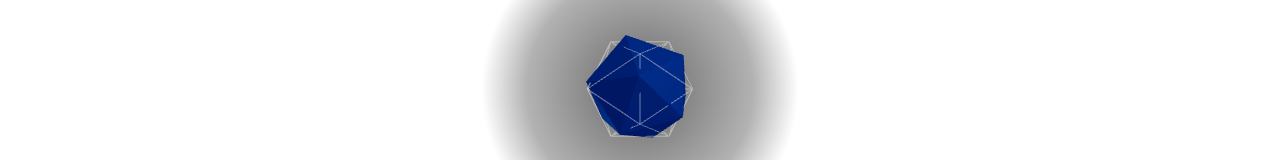
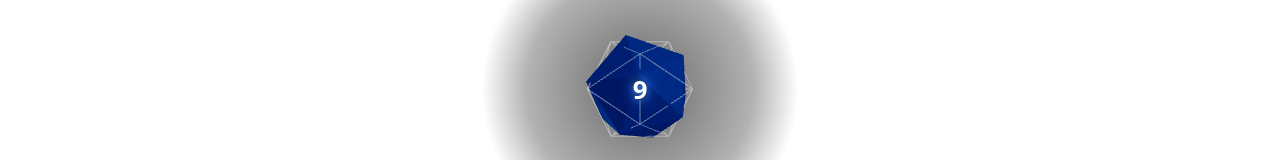
Before and after one commit to weezyvasya/DND, a React (Vite) app: page / in a window 1280 px wide. Both pictures are taken after a click on the button "🎲 ROLL". Shown: the part 259-419 px from the top of the page. Built offline with nearby package versions, Linux system fonts and the light colour scheme.

Commit message:
aded result on dice, updated click-through mode

```diff
--- a/package.json
+++ b/package.json
@@ -12,7 +12,7 @@
     "make:win": "npm run build && electron-forge make --platform=win32 --arch=x64",
     "build": "vite build --config vite.main.config.ts && vite build --config vite.preload.config.ts && vite build --config vite.renderer.config.ts",
     "dev": "vite --config vite.renderer.config.ts",
-    "clean": "rmdir /s /q .vite 2>nul && rmdir /s /q out 2>nul",
+    "clean": "rm -rf .vite out || true",
     "quick-installer": "npm run clean && npm run build && npm run make:win"
   },
   "author": {
@@ -35,6 +35,7 @@
     "@vitejs/plugin-react": "^4.2.1",
     "autoprefixer": "^10.4.24",
     "electron": "^28.0.0",
+    "electron-winstaller": "^5.4.0",
     "eslint": "^8.56.0",
     "eslint-plugin-react": "^7.33.2",
     "eslint-plugin-react-hooks": "^4.6.0",
@@ -54,7 +55,7 @@
   "config": {
     "forge": {
       "packagerConfig": {
-        "asar": true,
+        "asar": false,
         "name": "D20 Dice Roller",
         "executableName": "d20-dice-roller",
         "win32metadata": {
--- a/src/components/App.tsx
+++ b/src/components/App.tsx
@@ -99,8 +99,9 @@ const App: React.FC = () => {
   useEffect(() => {
     // Set click-through mode
     // Disable click-through when:
-    // - Settings is open
-    // - Mouse is hovering over UI elements
+    // - Settings is open (need to interact with settings)
+    // - Mouse is hovering over any UI element (buttons, dice, panels)
+    // Click-through works on empty areas, UI elements remain clickable
     if (window.electronAPI) {
       const shouldClickThrough = state.clickThrough && !state.showSettings && !isMouseOverUI;
       window.electronAPI.setClickThrough(shouldClickThrough);
@@ -254,6 +255,8 @@ const App: React.FC = () => {
           selectedDie: die,
           isDiceVisible: true,
           result: null,
+          multiTotal: null,
+          multiBreakdown: [],
         };
       }
 
@@ -263,7 +266,15 @@ const App: React.FC = () => {
 
   const handleHideCenterDice = () => {
     if (state.isRolling) return;
-    setState((prev) => ({ ...prev, isDiceVisible: false }));
+    setState((prev) => ({
+      ...prev,
+      isDiceVisible: false,
+      result: null,
+      multiTotal: null,
+      multiBreakdown: [],
+    }));
+    // Reset mouse over state so click-through can work immediately
+    setIsMouseOverUI(false);
   };
 
   const handleToggleMultiMode = () => {
@@ -426,7 +437,7 @@ const App: React.FC = () => {
               </button>
 
               <Dice3D
-                result={state.result}
+                result={state.result ?? state.multiTotal}
                 isRolling={state.isRolling}
                 animationSpeed={state.animationSpeed}
                 onRoll={handleRoll}
@@ -436,30 +447,23 @@ const App: React.FC = () => {
             </div>
           )}
 
-          {/* Result Display */}
-          {!state.isMultiMode &&
-            state.isDiceVisible &&
-            state.result &&
-            !state.isRolling && (
+          {/* Result Display - Single dice mode */}
+          {state.result &&
+            !state.isRolling &&
+            state.multiTotal === null && (
               <div className="mt-4 text-7xl font-black text-blue-400 result-text">
                 {state.result}
               </div>
             )}
 
-          {state.isMultiMode && state.isDiceVisible && (
-            <>
-              {selectionLabel && (
-                <div className="mt-4 px-4 py-2 rounded-lg ui-panel text-lg text-blue-400 font-bold tracking-wide">
-                  {selectionLabel}
-                </div>
-              )}
-
+          {/* Result Display - Multi dice mode (shows even after mode exits) */}
           {state.multiTotal !== null && !state.isRolling && (
-                <div className="mt-3 text-6xl font-black text-blue-400 result-text">
+            <div className="mt-4 text-7xl font-black text-blue-400 result-text">
               {state.multiTotal}
             </div>
           )}
 
+          {/* Multi breakdown details */}
           {state.multiBreakdown.length > 0 && !state.isRolling && (
             <div className="mt-3 px-4 py-2 rounded-lg ui-panel text-sm text-white text-center space-y-1">
               {state.multiBreakdown.map((entry) => (
@@ -470,7 +474,12 @@ const App: React.FC = () => {
               ))}
             </div>
           )}
-            </>
+
+          {/* Multi mode selection label */}
+          {state.isMultiMode && selectionLabel && (
+            <div className="mt-4 px-4 py-2 rounded-lg ui-panel text-lg text-blue-400 font-bold tracking-wide">
+              {selectionLabel}
+            </div>
           )}
 
           {/* Roll Button */}
--- a/src/components/Dice3D.tsx
+++ b/src/components/Dice3D.tsx
@@ -1,6 +1,6 @@
 import React, { useRef, useEffect, useMemo } from 'react';
 import { Canvas, useFrame } from '@react-three/fiber';
-import { PerspectiveCamera } from '@react-three/drei';
+import { PerspectiveCamera, Html } from '@react-three/drei';
 import * as THREE from 'three';
 
 type DiceSize = 'small' | 'medium' | 'large' | 'xl';
@@ -174,6 +174,36 @@ const DiceMesh: React.FC<DiceMeshProps> = ({ result, isRolling, animationSpeed,
           emissive="#1e40af"
           emissiveIntensity={0.2}
         />
+
+        {/* Result number displayed on the dice */}
+        {result !== null && !isRolling && (
+          <Html
+            center
+            distanceFactor={3}
+            style={{
+              pointerEvents: 'none',
+              userSelect: 'none',
+            }}
+          >
+            <div
+              style={{
+                fontSize: '2.5rem',
+                fontWeight: 900,
+                color: '#ffffff',
+                textShadow: `
+                  0 0 10px rgba(59, 130, 246, 1),
+                  0 0 20px rgba(59, 130, 246, 0.8),
+                  0 0 30px rgba(59, 130, 246, 0.6),
+                  2px 2px 4px rgba(0, 0, 0, 1),
+                  -2px -2px 4px rgba(0, 0, 0, 1)
+                `,
+                fontFamily: 'system-ui, -apple-system, sans-serif',
+              }}
+            >
+              {result}
+            </div>
+          </Html>
+        )}
       </mesh>
 
       {/* Wireframe overlay */}
```
Also changed, not shown: 1 other file (tests, documents, lock files or other folders). Lines whose indentation alone changed are shown as unchanged.
